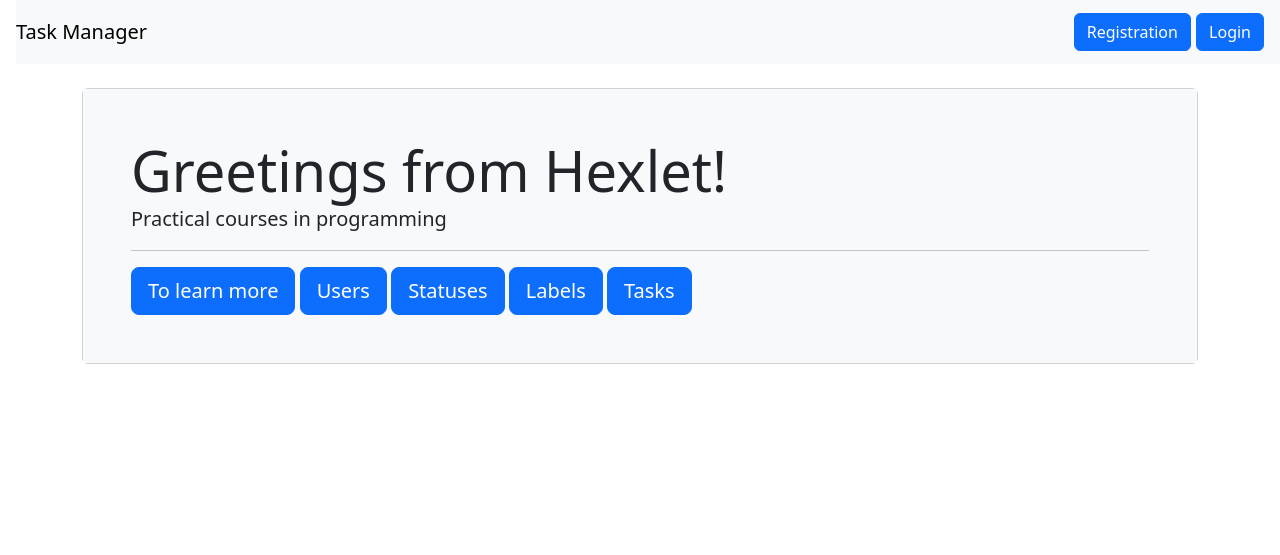
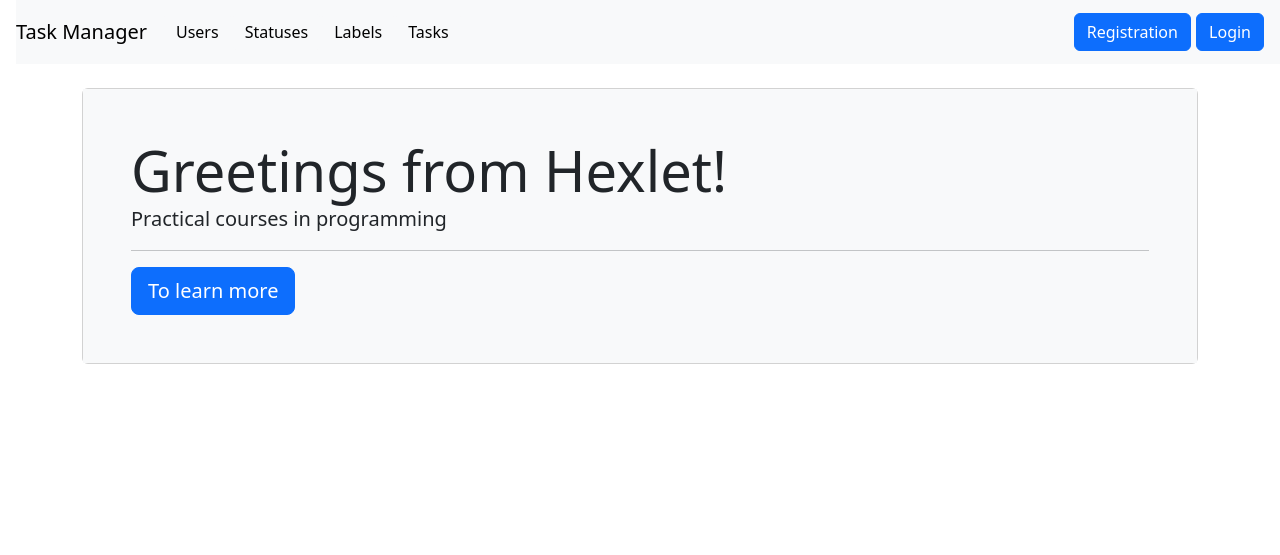
Before and after one commit to andrewqa1/python-project-52, a Django app: page / in a window 1280 px wide. Shown: the top 555 px of the page. Run offline with Django 4.2, Linux system fonts and the light colour scheme; some libraries are stand-ins or nearby versions.

Commit message:
translation added

```diff
--- a/task_manager/templates/index.html
+++ b/task_manager/templates/index.html
@@ -9,10 +9,6 @@
     <p class="lead">{% translate "Practical courses in programming" %}</p>
     <hr>
     <a class="btn btn-primary btn-lg" href="https://ru.hexlet.io">{% translate "To learn more" %}</a>
-    <a class="btn btn-primary btn-lg" href="{% url 'users:main' %}">{% translate "Users" %}</a>
-    <a class="btn btn-primary btn-lg" href="{% url 'statuses:main' %}">{% translate "Statuses" %}</a>
-    <a class="btn btn-primary btn-lg" href="{% url 'labels:main' %}">{% translate "Labels" %}</a>
-    <a class="btn btn-primary btn-lg" href="{% url 'tasks:main' %}">{% translate "Tasks" %}</a>
   </div>
 </div>
 {% endblock %}
--- a/task_manager/templates/layouts/application.html
+++ b/task_manager/templates/layouts/application.html
@@ -13,6 +13,10 @@
   <body class="d-flex flex-column min-vh-100">
     <nav class="navbar navbar-expand-lg navbar-light bg-light ms-3 d-flex">
       <a class="navbar-brand" href="{% url 'main' %}">{% translate "Task Manager" %}</a>
+      <a class="btn btn-light" href="{% url 'users:main' %}">{% translate "Users" %}</a>
+      <a class="btn btn-light" href="{% url 'statuses:main' %}">{% translate "Statuses" %}</a>
+      <a class="btn btn-light" href="{% url 'labels:main' %}">{% translate "Labels" %}</a>
+      <a class="btn btn-light" href="{% url 'tasks:main' %}">{% translate "Tasks" %}</a>
       {% if user.is_authenticated %}
         <span class="ms-auto navbar-brand"> {{ request.user.username}} </span>
         <a class="btn btn-primary" href={% url 'logout' %}>{% translate "Logout" %}</a>
```
